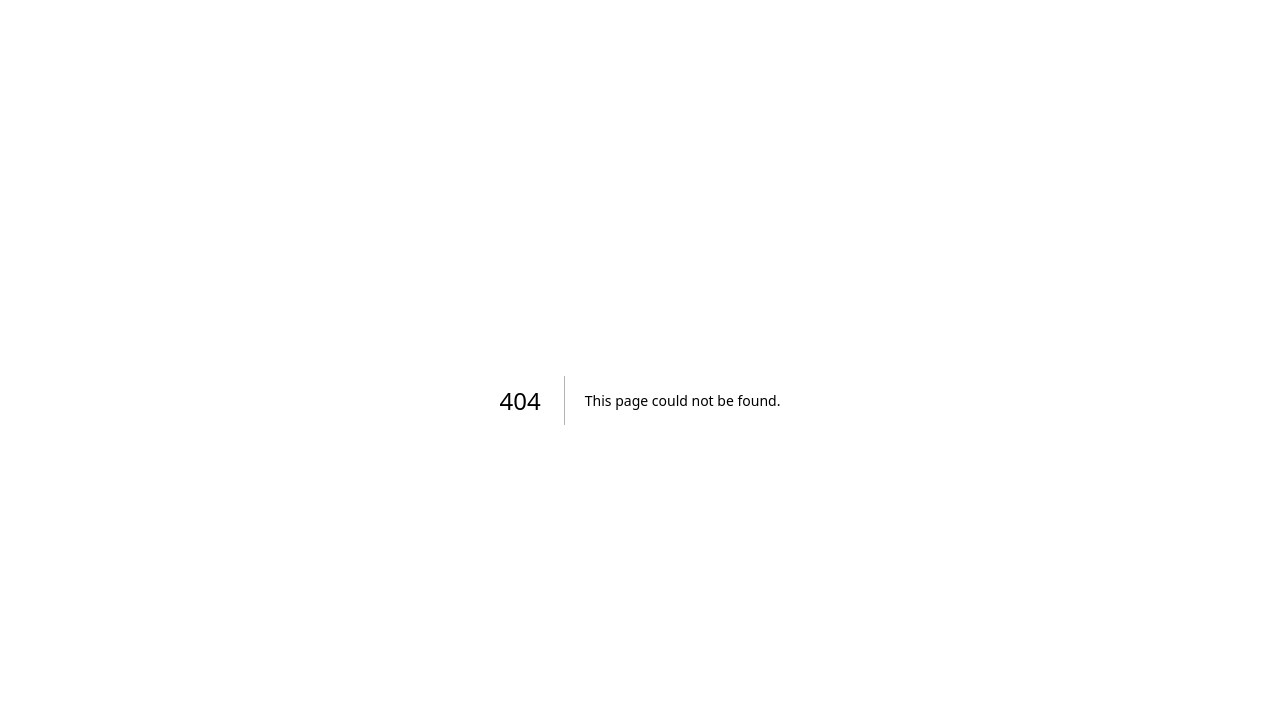
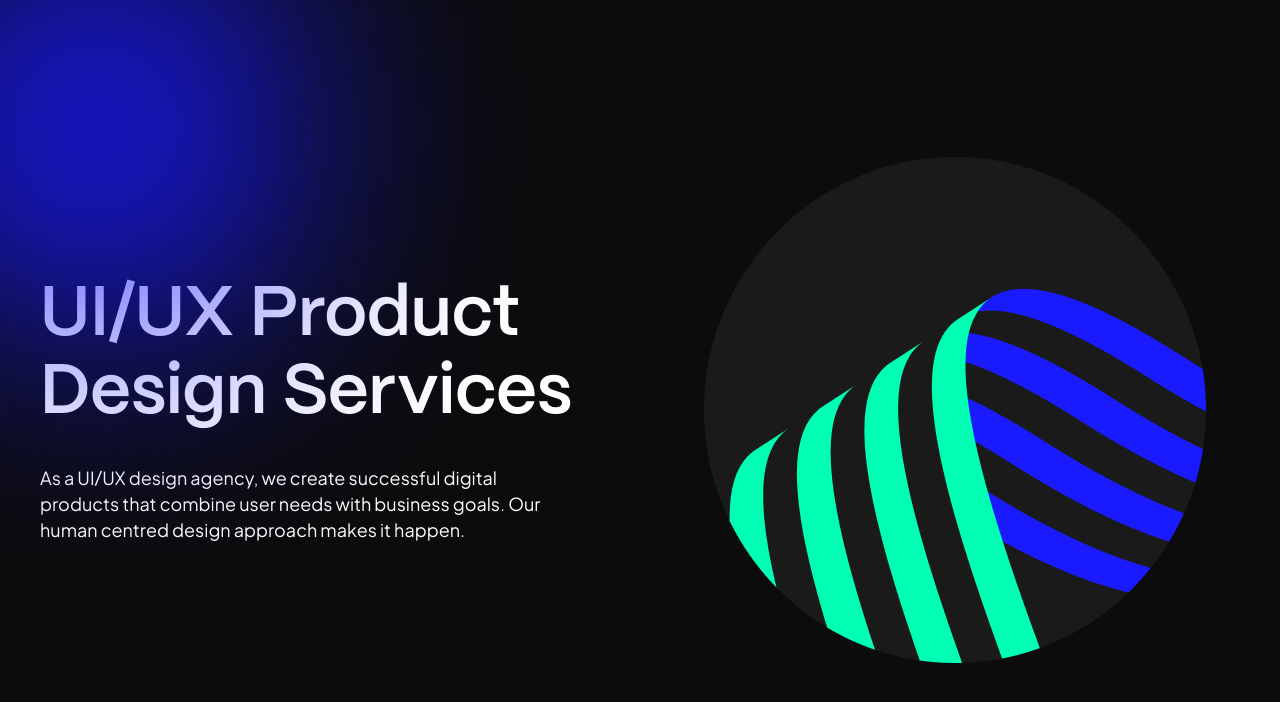
Before and after one commit to cvspan/cvspan-web, a Next.js app: page /UI in a window 1280 px wide. Before the commit this address had no page. Shown: the top 702 px of the page. Built offline with nearby package versions, Linux system fonts and the light colour scheme.

Commit message:
ui page landing section

```diff
--- /dev/null
+++ b/src/app/(root)/UI/page.tsx
@@ -0,0 +1,14 @@
+import UIlanding from '@/components/molecules/UILanding/UIlanding'
+import React from 'react'
+
+type Props = {}
+
+const page = (props: Props) => {
+  return (
+    <div>
+        <UIlanding/>
+    </div>
+  )
+}
+
+export default page
--- /dev/null
+++ b/src/components/molecules/UILanding/UIlanding.tsx
@@ -0,0 +1,29 @@
+import React from 'react';
+import Image from 'next/image';
+import Elipse from '../../../../public/Ellipse 1.png';
+import Frame from '../../../../public/assets/images/Frame 1618868713.png';
+
+type Props = {};
+
+const UIlanding = (props: Props) => {
+    return (
+        <div className="relative h-[820px] bg-[#0c0c0c]">
+            <div className="absolute left-0 top-0">
+                <Image src={Elipse} alt="elipse" />
+            </div>
+            <div className="flex h-full w-full flex-col items-center justify-center space-y-6">
+                <div className="flex w-[1200px] items-center justify-between gap-32 ">
+                    <div className="words w-1/2 space-y-[32px] ">
+                        <h1 className="text-white text-[70px] leading-[78px] font-pp-mori font-semibold ">UI/UX Product Design Services</h1>
+                        <p className="text-white text-[18px] leading-[26px] font-normal font-eudoxus">As a UI/UX design agency, we create successful digital products that combine user needs with business goals. Our human centred design approach makes it happen.</p>
+                    </div>
+                    <div className="image w-1/2">
+                        <Image src={Frame} alt="elipse_image" className='w-[502px] h-[506px] ' />
+                    </div>
+                </div>
+            </div>
+        </div>
+    );
+};
+
+export default UIlanding;
--- a/src/components/pages/home/index.tsx
+++ b/src/components/pages/home/index.tsx
@@ -3,7 +3,7 @@ import React from 'react';
 export default function Homepage() {
     return (
         <>
-            <h1>HOME</h1>{' '}
+            <h1>HOME</h1>
         </>
     );
 }
```
Also changed, not shown: public/assets/images/Frame 1618868713.png (added).
